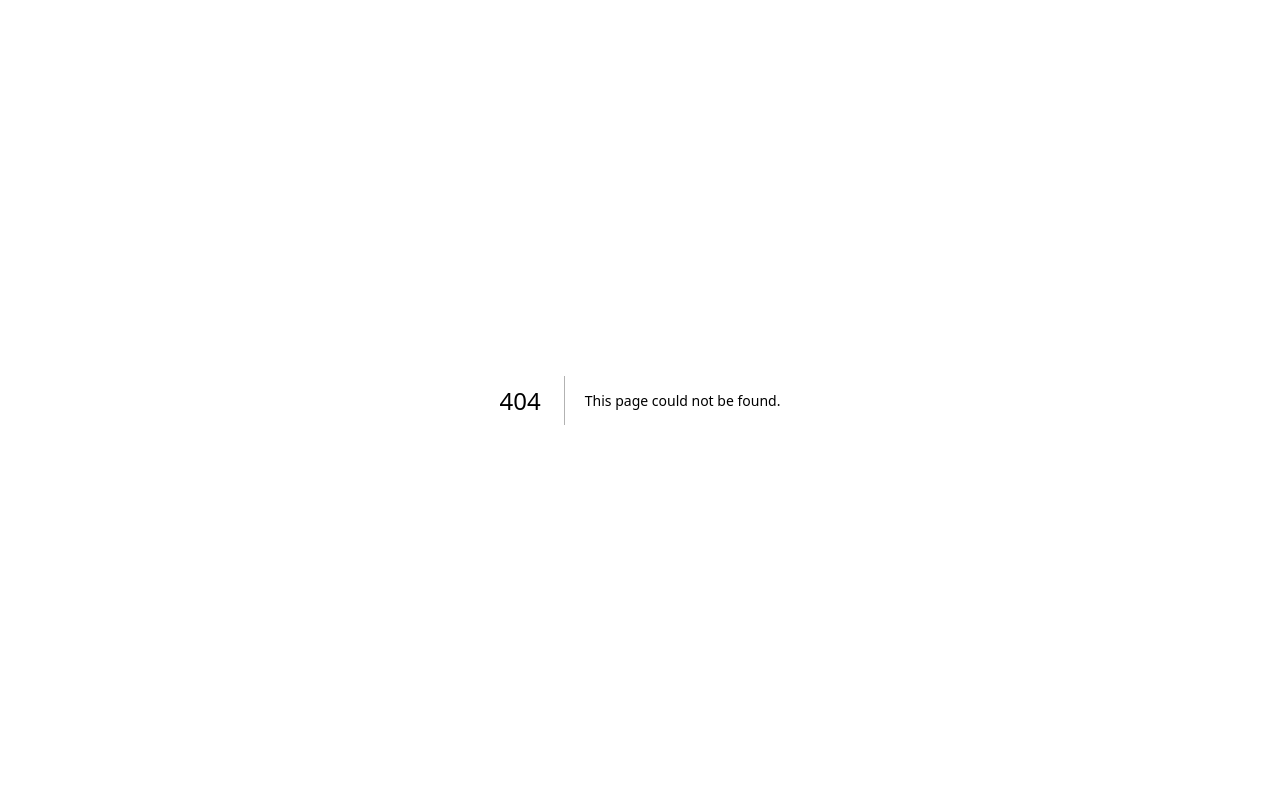
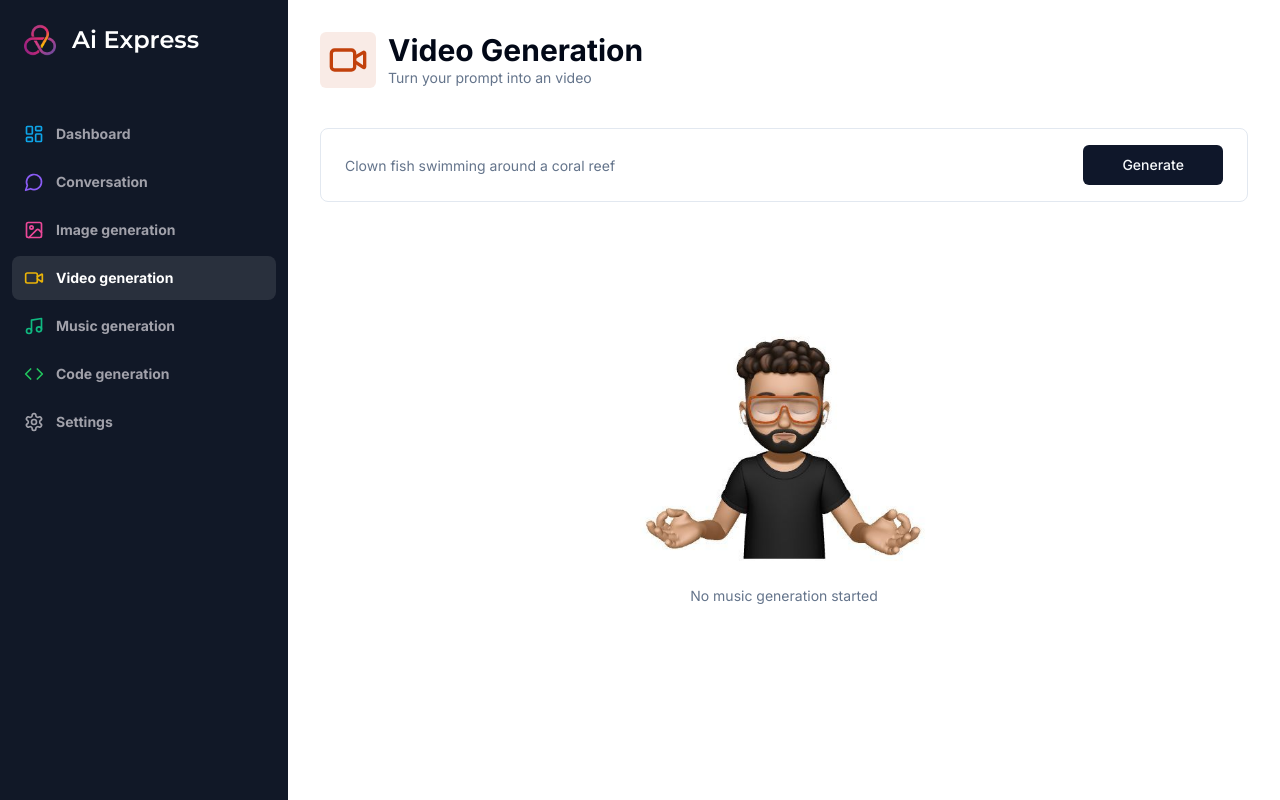
Before and after one commit to Yasssh-bombale/Ai-Express, a Next.js app: page /video in a window 1280 px wide. Before the commit this address had no page. Built offline with nearby package versions, Linux system fonts and the light colour scheme.

Commit message:
Complete video and audio generation page

```diff
--- /dev/null
+++ b/app/(dashboard)/(routes)/music/constant.ts
@@ -0,0 +1,7 @@
+import * as z from "zod";
+
+export const formSchema = z.object({
+  prompt: z.string().min(1, {
+    message: "Prompt is required",
+  }),
+});
--- /dev/null
+++ b/app/(dashboard)/(routes)/music/page.tsx
@@ -0,0 +1,112 @@
+"use client";
+
+import * as z from "zod";
+import { useRouter } from "next/navigation";
+import Heading from "@/components/Heading";
+import { Music } from "lucide-react";
+import React, { useState } from "react";
+import axios from "axios";
+import { useForm } from "react-hook-form";
+import { formSchema } from "./constant";
+import { zodResolver } from "@hookform/resolvers/zod";
+import { Form, FormControl, FormField, FormItem } from "@/components/ui/form";
+import { Input } from "@/components/ui/input";
+import { Button } from "@/components/ui/button";
+import Empty from "@/components/Empty";
+import Loader from "@/components/Loader";
+
+const MusicPage = () => {
+  const router = useRouter();
+  const [music, setMusic] = useState<string>();
+
+  const form = useForm<z.infer<typeof formSchema>>({
+    resolver: zodResolver(formSchema),
+    defaultValues: {
+      prompt: "",
+    },
+  });
+
+  const isLoading = form.formState.isSubmitting;
+
+  const onSubmit = async (values: z.infer<typeof formSchema>) => {
+    try {
+      setMusic(undefined);
+
+      const response = await axios.post("/api/music", values);
+
+      setMusic(response.data.audio);
+
+      form.reset(); // it will clear input after submiting prompt
+    } catch (error: any) {
+      console.log(error);
+    } finally {
+      router.refresh();
+    }
+  };
+
+  return (
+    <div>
+      <Heading
+        title="Music Generation"
+        description="Turn your prompt into an music"
+        icon={Music}
+        iconColor="text-emerald-500"
+        bgColor="bg-emerald-500/10"
+      />
+
+      <div className="px-4 lg:px-8">
+        <div>
+          <Form {...form}>
+            <form
+              onSubmit={form.handleSubmit(onSubmit)}
+              className="rounded-lg border w-full p-4 px-3 md:px-6  focus-within:shadow-sm  grid grid-cols-12 gap-2"
+            >
+              <FormField
+                name="prompt"
+                control={form.control}
+                render={({ field }) => (
+                  <FormItem className="col-span-12 lg:col-span-10">
+                    <FormControl className="m-0 p-0">
+                      <Input
+                        className="border-0 outline-none focus-visible:ring-0 focus-visible:ring-transparent"
+                        disabled={isLoading}
+                        placeholder="Piano solo"
+                        {...field}
+                      />
+                    </FormControl>
+                  </FormItem>
+                )}
+              />
+              <Button
+                type="submit"
+                className="col-span-12 lg:col-span-2 w-full"
+                disabled={isLoading}
+              >
+                Generate
+              </Button>
+            </form>
+          </Form>
+        </div>
+
+        <div className="space-y-4 mt-4">
+          {isLoading && (
+            <div className="p-8 flex items-center justify-center rounded-lg bg-muted">
+              <Loader />
+            </div>
+          )}
+
+          {!music && !isLoading && (
+            <Empty label="No music generation started" />
+          )}
+          {music && (
+            <audio controls className="w-full mt-12 ">
+              <source src={music} />
+            </audio>
+          )}
+        </div>
+      </div>
+    </div>
+  );
+};
+
+export default MusicPage;
--- /dev/null
+++ b/app/(dashboard)/(routes)/video/constant.ts
@@ -0,0 +1,7 @@
+import * as z from "zod";
+
+export const formSchema = z.object({
+  prompt: z.string().min(1, {
+    message: "Prompt is required",
+  }),
+});
--- /dev/null
+++ b/app/(dashboard)/(routes)/video/page.tsx
@@ -0,0 +1,115 @@
+"use client";
+
+import * as z from "zod";
+import { useRouter } from "next/navigation";
+import Heading from "@/components/Heading";
+import { Music, Video } from "lucide-react";
+import React, { useState } from "react";
+import axios from "axios";
+import { useForm } from "react-hook-form";
+import { formSchema } from "./constant";
+import { zodResolver } from "@hookform/resolvers/zod";
+import { Form, FormControl, FormField, FormItem } from "@/components/ui/form";
+import { Input } from "@/components/ui/input";
+import { Button } from "@/components/ui/button";
+import Empty from "@/components/Empty";
+import Loader from "@/components/Loader";
+
+const VideoPage = () => {
+  const router = useRouter();
+  const [video, setVideo] = useState<string>();
+
+  const form = useForm<z.infer<typeof formSchema>>({
+    resolver: zodResolver(formSchema),
+    defaultValues: {
+      prompt: "",
+    },
+  });
+
+  const isLoading = form.formState.isSubmitting;
+
+  const onSubmit = async (values: z.infer<typeof formSchema>) => {
+    try {
+      setVideo(undefined);
+
+      const response = await axios.post("/api/video", values);
+
+      setVideo(response.data[0]);
+
+      form.reset(); // it will clear input after submiting prompt
+    } catch (error: any) {
+      console.log(error);
+    } finally {
+      router.refresh();
+    }
+  };
+
+  return (
+    <div>
+      <Heading
+        title="Video Generation"
+        description="Turn your prompt into an video"
+        icon={Video}
+        iconColor="text-orange-700"
+        bgColor="bg-orange-700/10"
+      />
+
+      <div className="px-4 lg:px-8">
+        <div>
+          <Form {...form}>
+            <form
+              onSubmit={form.handleSubmit(onSubmit)}
+              className="rounded-lg border w-full p-4 px-3 md:px-6  focus-within:shadow-sm  grid grid-cols-12 gap-2"
+            >
+              <FormField
+                name="prompt"
+                control={form.control}
+                render={({ field }) => (
+                  <FormItem className="col-span-12 lg:col-span-10">
+                    <FormControl className="m-0 p-0">
+                      <Input
+                        className="border-0 outline-none focus-visible:ring-0 focus-visible:ring-transparent"
+                        disabled={isLoading}
+                        placeholder="Clown fish swimming around a coral reef"
+                        {...field}
+                      />
+                    </FormControl>
+                  </FormItem>
+                )}
+              />
+              <Button
+                type="submit"
+                className="col-span-12 lg:col-span-2 w-full"
+                disabled={isLoading}
+              >
+                Generate
+              </Button>
+            </form>
+          </Form>
+        </div>
+
+        <div className="space-y-4 mt-4">
+          {isLoading && (
+            <div className="p-8 flex items-center justify-center rounded-lg bg-muted">
+              <Loader />
+            </div>
+          )}
+
+          {!video && !isLoading && (
+            <Empty label="No music generation started" />
+          )}
+          {video && (
+            <video
+              controls
+              className="w-full aspect-video unded-lg border bg-black mt-8"
+            >
+              <source src={video} />
+            </video>
+          )}
+        </div>
+      </div>
+    </div>
+  );
+};
+
+export default VideoPage;
--- /dev/null
+++ b/app/api/music/route.ts
@@ -0,0 +1,37 @@
+import { auth } from "@clerk/nextjs";
+import { NextResponse } from "next/server";
+import Replicate from "replicate";
+
+const replicate = new Replicate({
+  auth: process.env.NEXT_PUBLIC_REPLICATE_KEY,
+});
+
+export async function POST(req: Request) {
+  try {
+    const { userId } = auth();
+    const body = await req.json();
+    const { prompt } = body;
+
+    if (!userId) {
+      return new NextResponse("Unauthorized", { status: 401 });
+    }
+
+    if (!prompt) {
+      return new NextResponse("Prompt is required", { status: 400 });
+    }
+
+    const input = {
+      prompt_b: prompt,
+    };
+
+    const response = await replicate.run(
+      "riffusion/riffusion:8cf61ea6c56afd61d8f5b9ffd14d7c216c0a93844ce2d82ac1c9ecc9c7f24e05",
+      { input }
+    );
+
+    return NextResponse.json(response);
+  } catch (error) {
+    console.log("[MUSIC_ERROR]", error);
+    return new NextResponse("Internal Error", { status: 500 });
+  }
+}
--- /dev/null
+++ b/app/api/video/route.ts
@@ -0,0 +1,41 @@
+import { auth } from "@clerk/nextjs";
+import { NextResponse } from "next/server";
+import Replicate from "replicate";
+
+const replicate = new Replicate({
+  auth: process.env.NEXT_PUBLIC_REPLICATE_KEY,
+});
+
+export async function POST(req: Request) {
+  try {
+    const { userId } = auth();
+    const body = await req.json();
+    const { prompt } = body;
+
+    if (!userId) {
+      return new NextResponse("Unauthorized", { status: 401 });
+    }
+
+    if (!prompt) {
+      return new NextResponse("Prompt is required", { status: 400 });
+    }
+    const input = {
+      fps: 24,
+      width: 1024,
+      height: 576,
+      prompt,
+      guidance_scale: 17.5,
+      negative_prompt:
+        "very blue, dust, noisy, washed out, ugly, distorted, broken",
+    };
+
+    const response = await replicate.run(
+      "anotherjesse/zeroscope-v2-xl:9f747673945c62801b13b84701c783929c0ee784e4748ec062204894dda1a351",
+      { input }
+    );
+    return NextResponse.json(response);
+  } catch (error) {
+    console.log("[VIDEO_ERROR]", error);
+    return new NextResponse("Internal Error", { status: 500 });
+  }
+}
--- a/package.json
+++ b/package.json
@@ -27,6 +27,7 @@
     "react-dom": "^18",
     "react-hook-form": "^7.51.2",
     "react-markdown": "^9.0.1",
+    "replicate": "^0.29.1",
     "tailwind-merge": "^2.2.2",
     "tailwindcss-animate": "^1.0.7",
     "zod": "^3.22.4"
```
Also changed, not shown: 1 other file (tests, documents, lock files or other folders).
